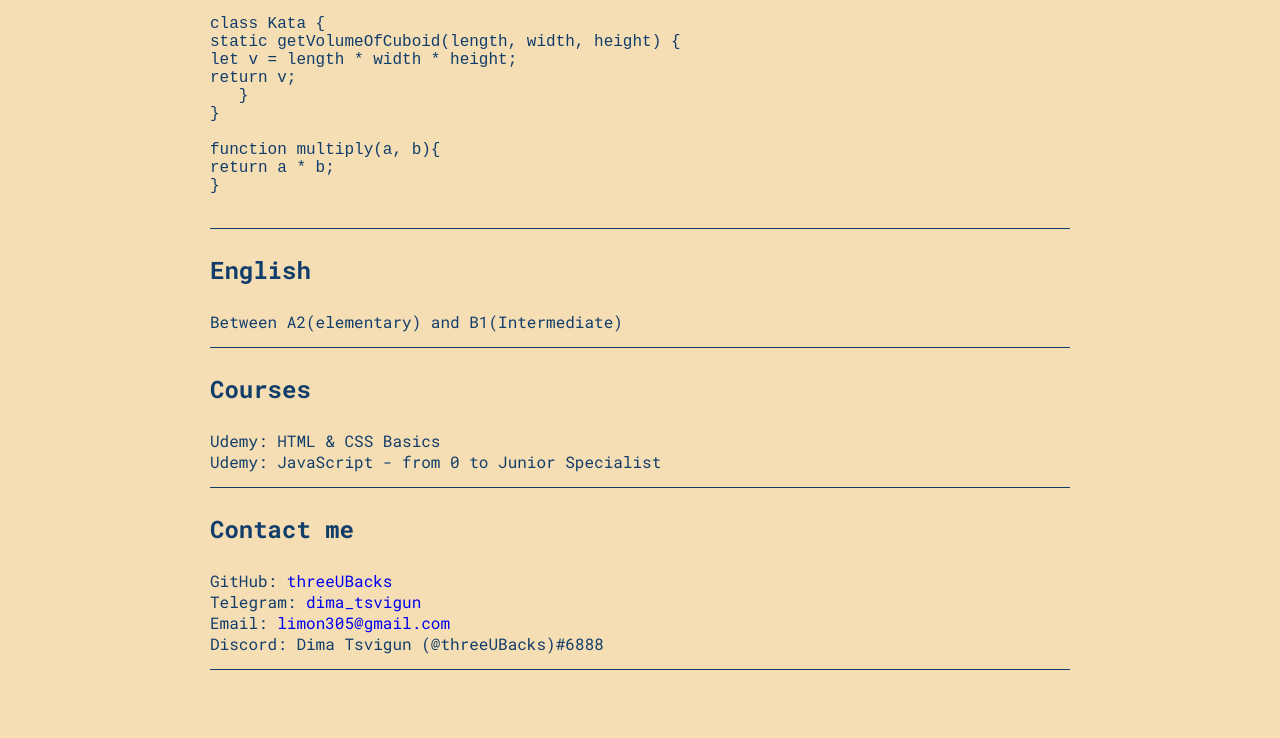
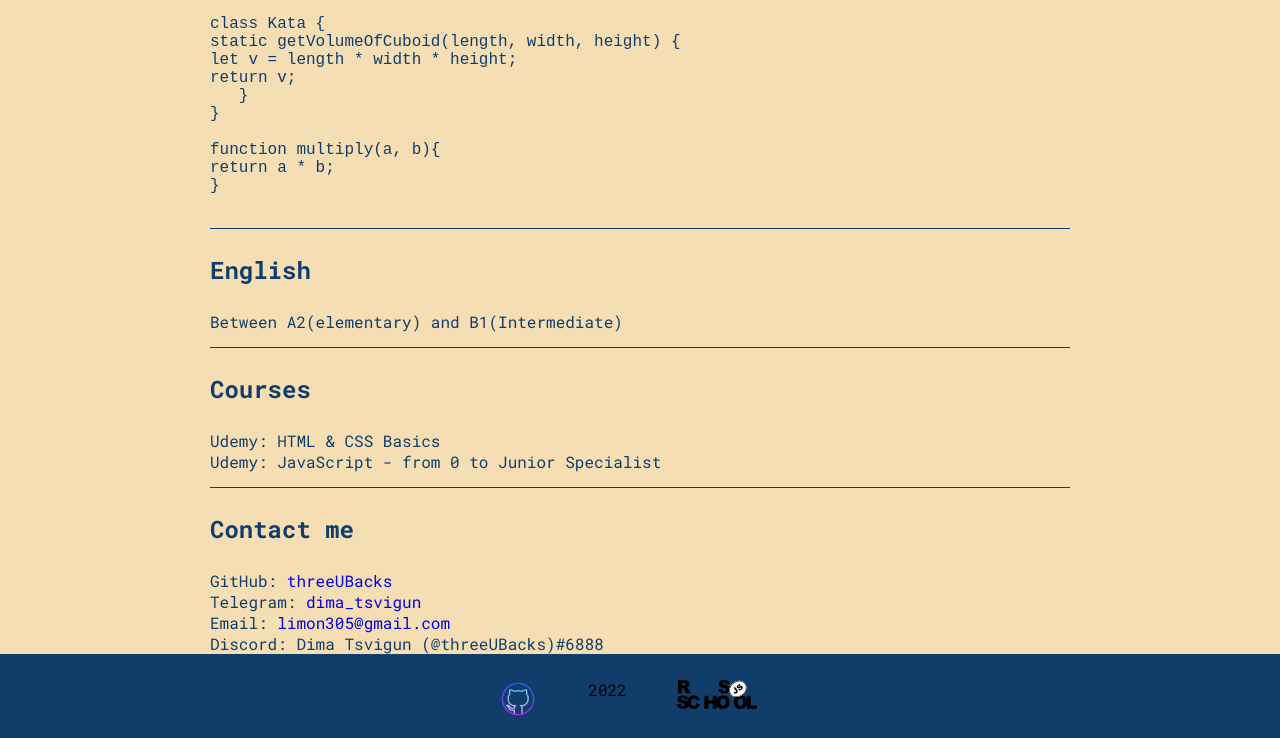
Before and after one commit to threeUBacks/rsschool-cv, a plain HTML site: page index.html in a window 1280 px wide. Shown: the part 1169-1907 px from the top of the page. Before the commit the page ends 1839 px from the top, so only its background shows below. Drawn offline with Linux system fonts and the light colour scheme.

Commit message:
docs: add footer

```diff
--- a/css & js/style.css
+++ b/css & js/style.css
@@ -115,14 +115,39 @@ nav {
    padding-bottom: 15px;
 }
 
-.contacts-list {
-   border-bottom: 1px solid rgb(17, 61, 107);
-   padding-bottom: 15px;
-}
-
 /*main*/
 
 /*footer*/
+
+footer {
+   display: flex;
+   width: 100%;
+   background-color: rgb(17, 61, 107);
+   height: auto;
+}
+
+.footer_body{
+   width: 100%;
+   display: flex;
+   justify-content: center;
+
+}
+
+.github_logo {
+   display: flex;
+   padding-top: 25px;
+}
+
+.year {
+   display: flex;
+   padding: 25px 50px 25px 50px;
+   align-content: center;
+}
+
+.rsschool_logo {
+   align-content: center;
+   padding-right: 25px;
+}
 
 
 
--- a/index.html
+++ b/index.html
@@ -72,6 +72,17 @@ return a * b;
             </ul>
       </div>
    </main>
+   <footer id="footer" class="footer_lock-padding">
+			<div class="footer_body">
+					<a target="_blank" href="https://github.com/threeUBacks" class="github_logo">
+						<img src="/rsschool-cv/assets/giticon.png" width="40" height="40" alt="Logo My GitHub link">
+					</a>
+				<p class="year">2022</p>
+				<a target="_blank" href="https://rs.school/" class="rsschool_logo">
+					<img src="/rsschool-cv/assets/rs_school_js.svg" width="80" height="80" alt="Logo RS SCHOOL">
+            </a>
+			</div>
+   </footer>
    <script src="css & js/script.js"></script>
 </body>
 </html>
```
Also changed, not shown: assets/github.ico (deleted), assets/giticon.png (added).
